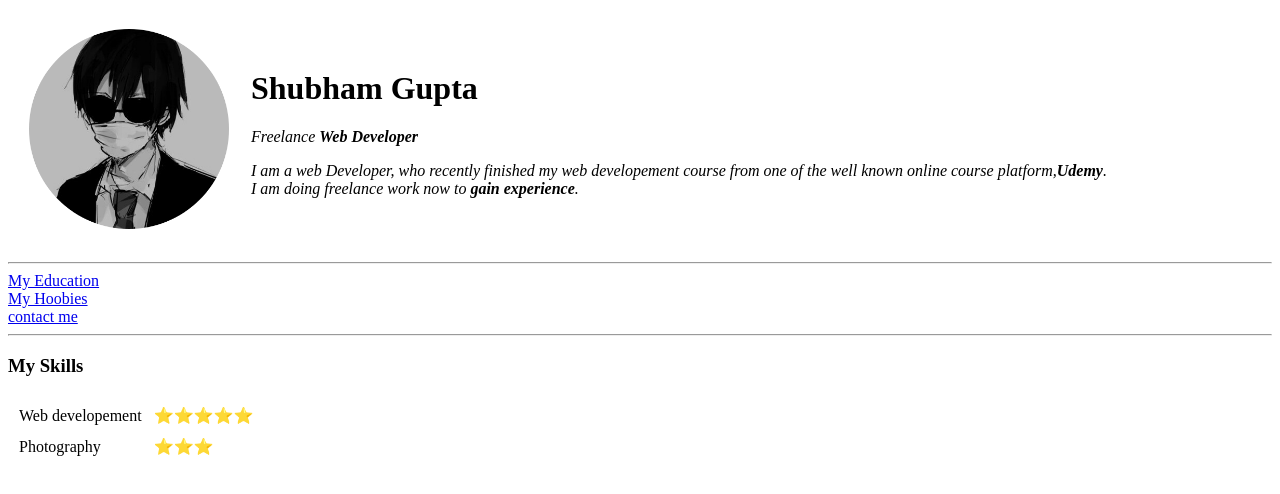
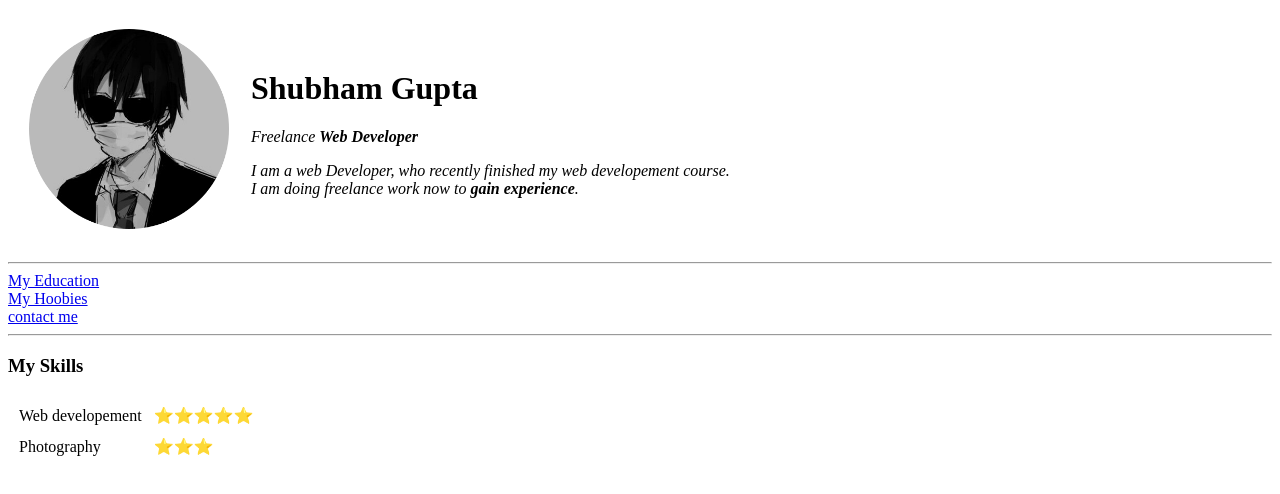
Before and after one commit to Bgentle3/cv, a plain HTML site: page index.html in a window 1280 px wide. Drawn offline with Linux system fonts and the light colour scheme.

Commit message:
Update index.html

```diff
--- a/index.html
+++ b/index.html
@@ -13,7 +13,7 @@
       <td>
         <h1>Shubham Gupta</h1>
         <p><em>Freelance <strong>Web Developer</strong></em></p>
-        <p><em>I am a web Developer, who recently finished my web developement course from one of the well known online course platform,<strong>Udemy</strong>.
+        <p><em>I am a web Developer, who recently finished my web developement course.
             <br>
             I am doing freelance work now to <strong>gain experience</strong>.</em></p>
       </td>
```
